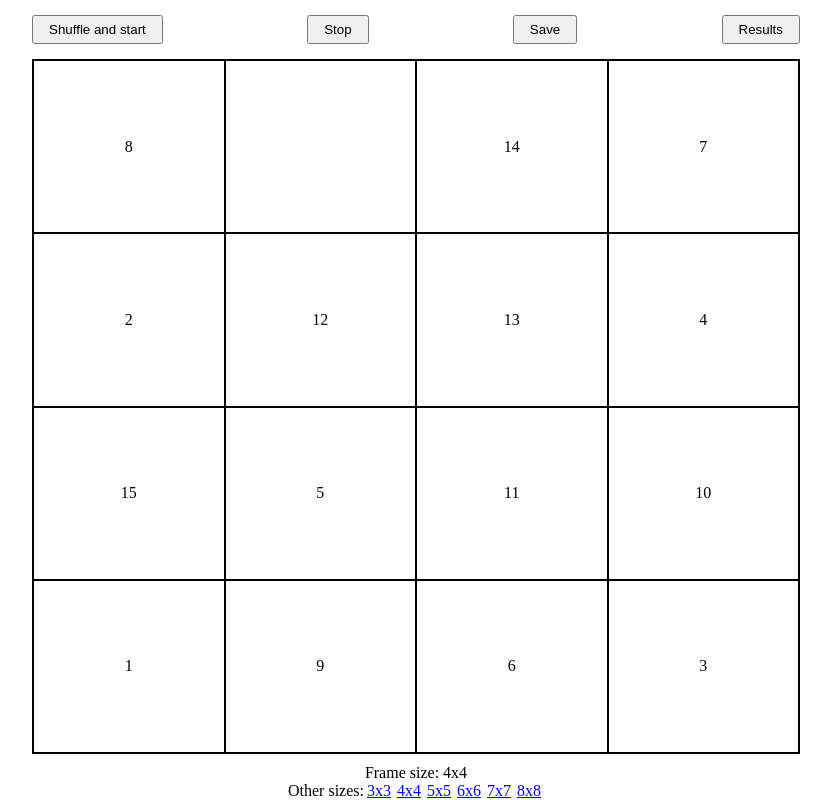
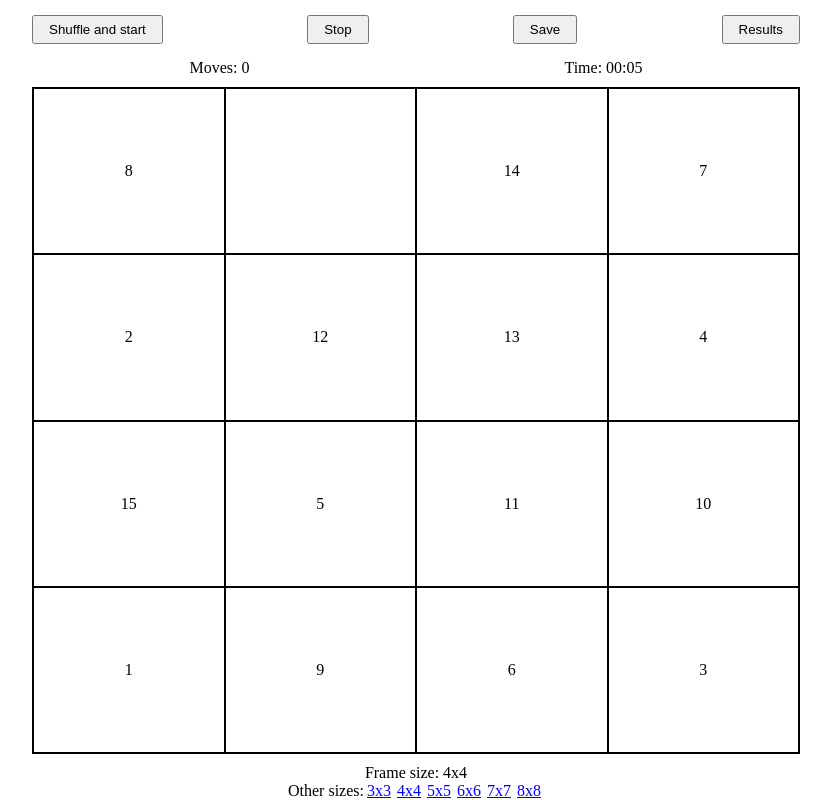
Before and after one commit to lenski88/gem-puzzle, a website built with webpack: page public/index.html in a window 1280 px wide. Shown: the whole page, without its empty margins (224-1055 px from the left). Built offline with nearby package versions, Linux system fonts and the light colour scheme.

Commit message:
add timer, moves count

```diff
--- a/src/index.js
+++ b/src/index.js
@@ -1,5 +1,10 @@
-import { createSquareMatrix } from './utils/utils';
+import { createSquareMatrix, getTime } from './utils/utils';
 import { DEFAULT_FRAME_SIZE, FRAME_SIZES } from './constants/constants';
+
+// vars
+const moves = 0;
+let time = 0;
+let frameSize = DEFAULT_FRAME_SIZE;
 
 // create controls
 const control = document.createElement('div');
@@ -26,10 +31,29 @@ resultsBtn.type = 'button';
 resultsBtn.value = 'Results';
 control.append(resultsBtn);
 
+// moves and time block
+const movesAndTimeBlock = document.createElement('div');
+movesAndTimeBlock.classList.add('moves-and-time');
+
+const movesInfo = document.createElement('p');
+movesInfo.textContent = `Moves: ${moves}`;
+movesAndTimeBlock.append(movesInfo);
+
+const timeInfo = document.createElement('p');
+timeInfo.textContent = 'Time: 00:00';
+
+function setTimer() {
+  time++;
+  timeInfo.textContent = `Time: ${getTime(time)}`;
+}
+
+let timer = setInterval(setTimer, 1000);
+
+movesAndTimeBlock.append(timeInfo);
+document.body.append(movesAndTimeBlock);
+
 // create board
 // add cells in board
-
-let frameSize = DEFAULT_FRAME_SIZE;
 
 function createBoard(mtx, size) {
   const board = document.createElement('div');
@@ -79,11 +103,18 @@ function createBoardHandler(size) {
   infoFrameSize.remove();
   board.remove();
   const newMatrix = createSquareMatrix(size);
+  clearInterval(timer);
+  time = 0;
+  timeInfo.textContent = 'Time: 00:00';
   createBoard(newMatrix, size);
+  timer = setInterval(setTimer, 1000);
 }
 
 // shuffle and start handler
 startBtn.addEventListener('click', () => createBoardHandler(frameSize));
+
+// stop timer
+stopBtn.addEventListener('click', () => clearInterval(timer));
 
 // change board size
 function changeBoardSize(eo) {
--- a/src/styles.css
+++ b/src/styles.css
@@ -30,6 +30,13 @@
    }
  }
 
+ .moves-and-time {
+   display: flex;
+   justify-content: space-around;
+   width: 60vw;
+   padding-bottom: 10px;
+ }
+
  .board {
    display: flex;
    flex-wrap: wrap;
--- a/src/utils/utils.js
+++ b/src/utils/utils.js
@@ -15,3 +15,9 @@ export const createSquareMatrix = (n) => {
   }
   return matrix;
 };
+
+export const getTime = (seconds) => {
+  const mins = Math.floor(seconds / 60);
+  const sec = seconds - mins * 60;
+  return `${mins.toString().length === 1 ? `0${mins}` : mins}:${sec.toString().length === 1 ? `0${sec}` : sec}`;
+};
```
